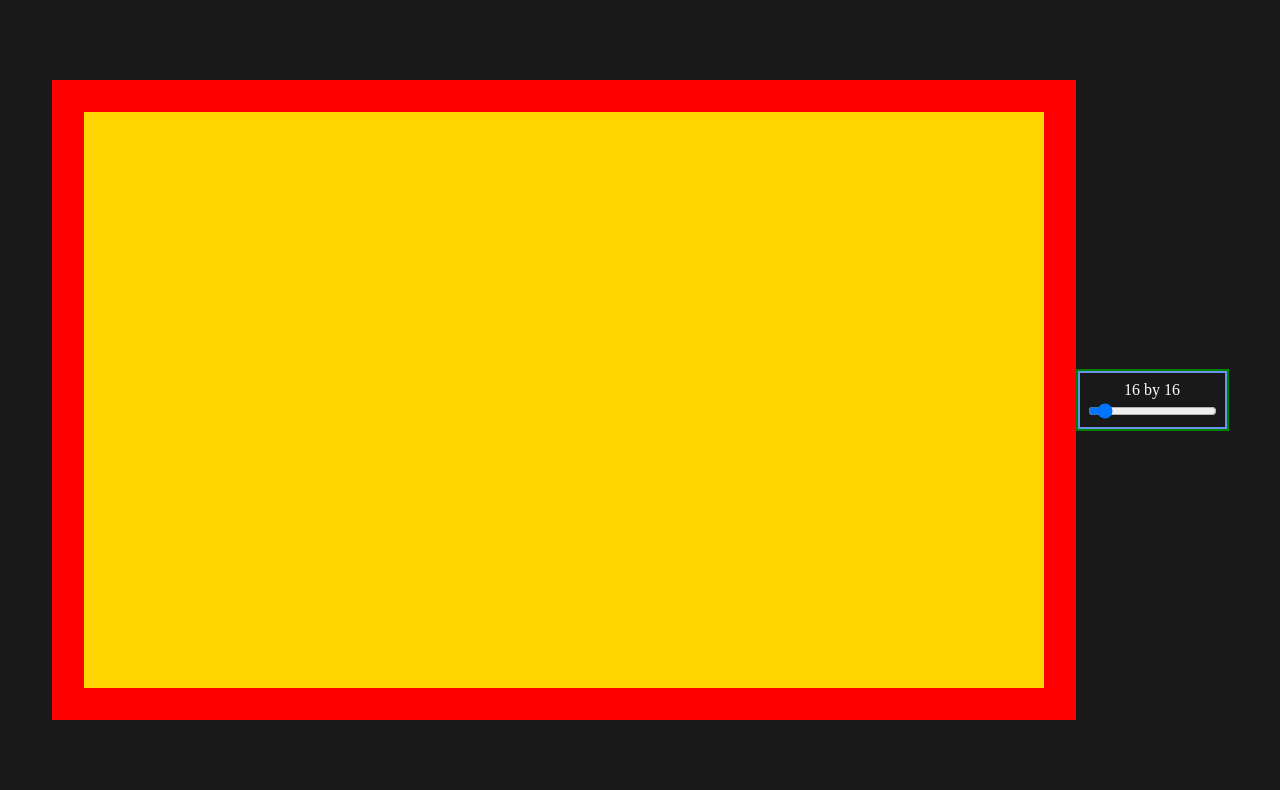
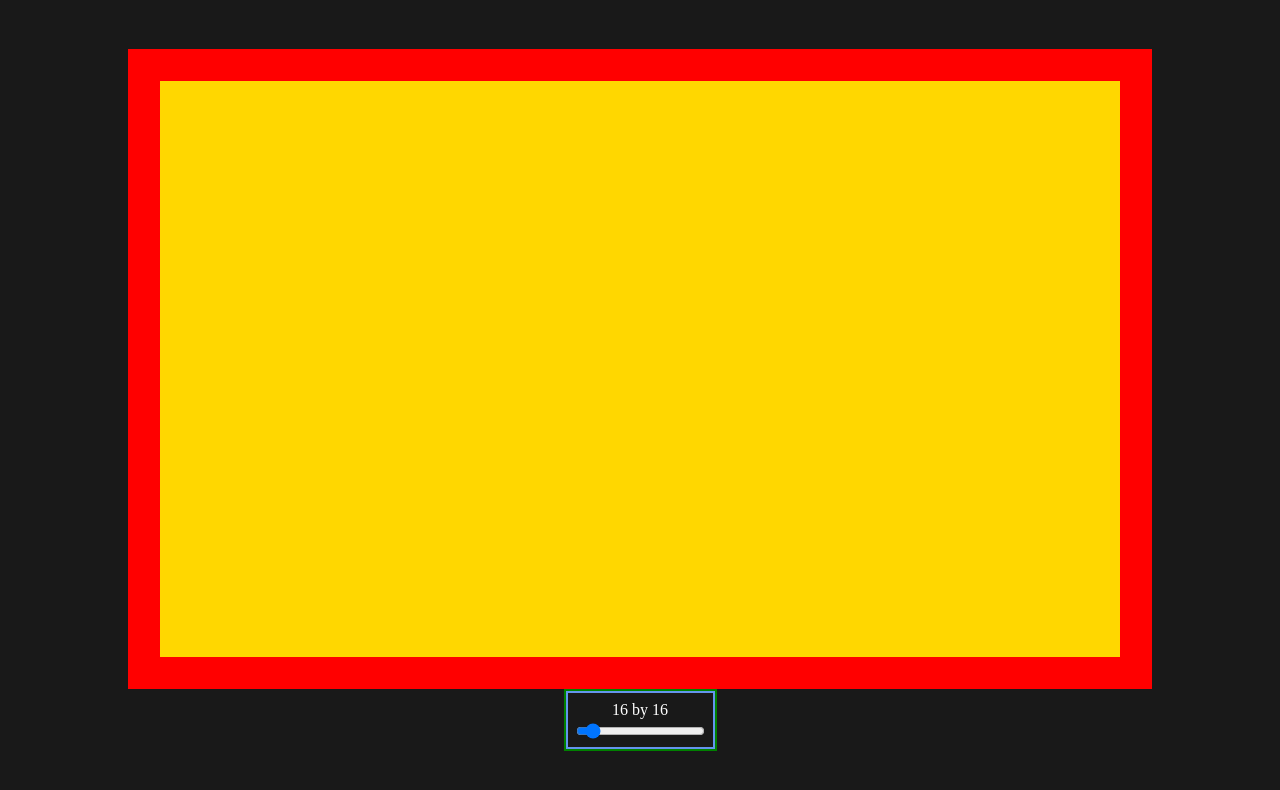
Before and after one commit to Milvookie/odin-etch-a-sketch, a plain HTML site: page index.html in a window 1280 px wide. Drawn offline with Linux system fonts and the light colour scheme.

Commit message:
fix flexbox

```diff
--- a/main.js
+++ b/main.js
@@ -2,27 +2,26 @@ const drawingArea = document.querySelector('#drawingArea')
 const inputOfGridSize = document.getElementById('grid-size-input')
 
 inputOfGridSize.addEventListener('change', (e) => {
-    console.log(e.target.value);
     createGrid(e.target.value)
-
 })
 
 function createGrid(num) {
     const totalSquares = num * num
-    const areaHeight = drawingArea.clientHeight
-    const areaWidth = drawingArea.clientWidth
+
     let gridElement = []
     for (let index = 0; index < totalSquares; index++) {
         let unit = document.createElement('div')
         unit.className = 'grid-unit'
-        unit.style.height = areaHeight / num + 'px'
-        unit.style.width = areaWidth / num + 'px'
+        unit.style.height = (100 / num) + '%'
+        unit.style.width = (100 / num) + '%'
         gridElement.push(unit)
     }
+    displayGridSize()
+    drawingArea.replaceChildren(...gridElement)
+}
 
-    drawingArea.replaceChildren(...gridElement)
-
-    let textOfGridSize = document.querySelector('#grid-size label')
+function displayGridSize() {
+    const textOfGridSize = document.querySelector('#grid-size label')
     textOfGridSize.innerText = `${inputOfGridSize.value} by ${inputOfGridSize.value}`
 }
 
@@ -33,11 +32,14 @@ drawingArea.addEventListener('mouseover', (e) => {
     }
 })
 
+
+
+
 function draw() {
 }
 
+createGrid(inputOfGridSize.value)
 
 document.addEventListener('DOMContentLoaded', () => {
     console.log('loaded');
-    createGrid(inputOfGridSize.value)
 })
--- a/style.css
+++ b/style.css
@@ -15,6 +15,7 @@ body {
     height: 100vh;
     width: 100vw;
     display: flex;
+    flex-direction: column;
     justify-content: center;
     align-items: center;
     color: white;
```
